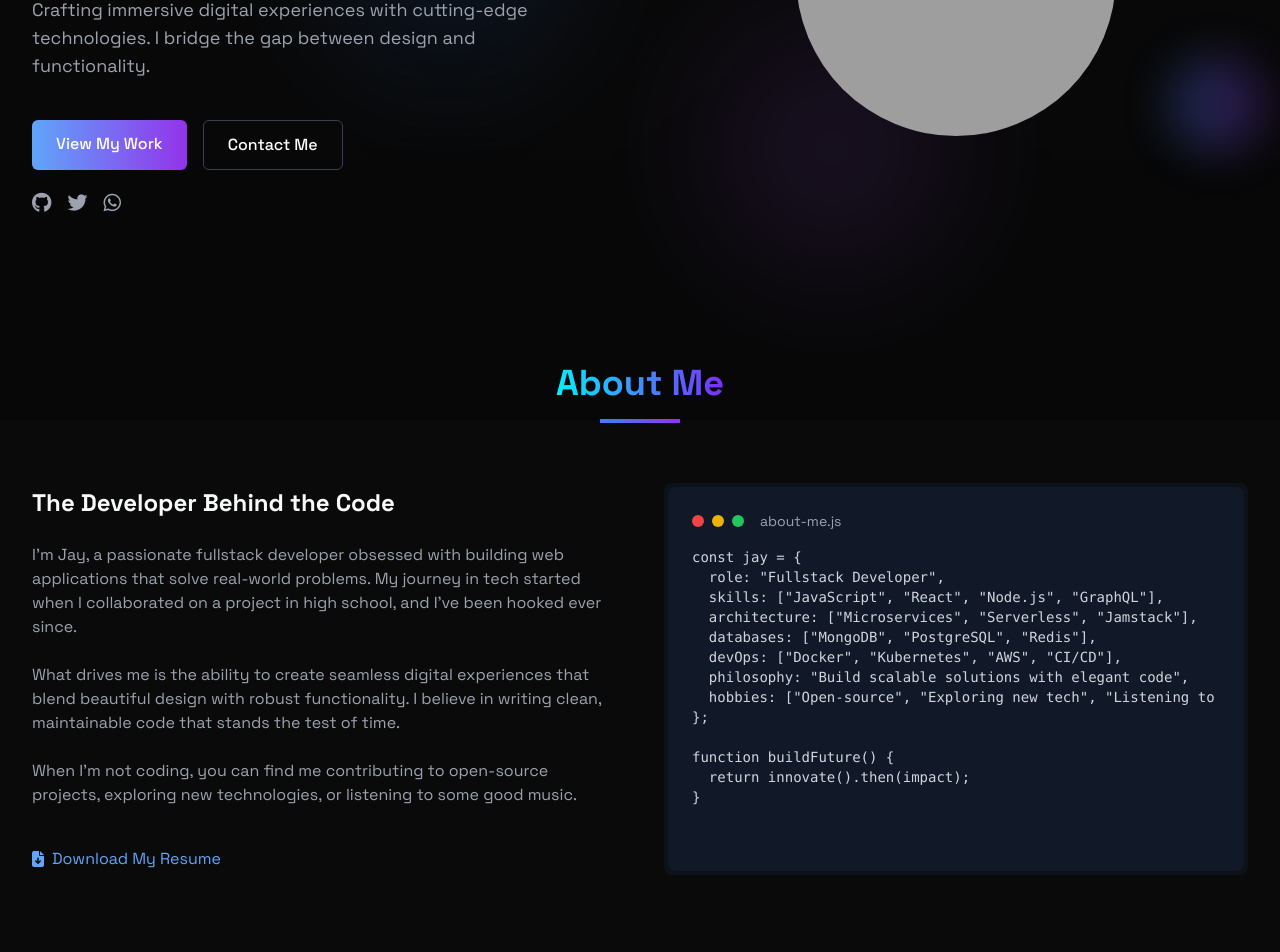
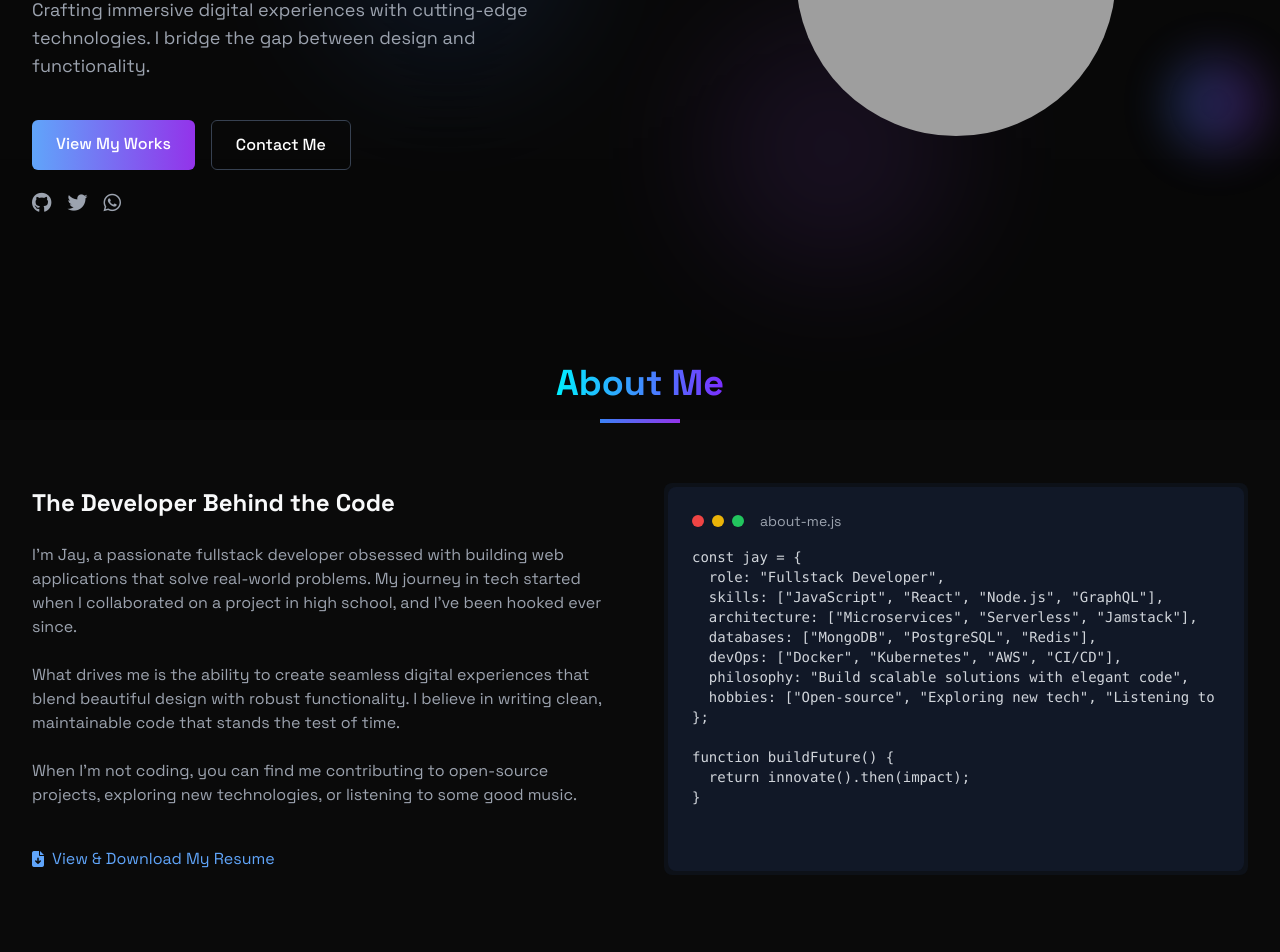
Before and after one commit to jaywon111/Portfolio, a plain HTML site: page index.html in a window 1280 px wide. Shown: the part 380-1332 px from the top of the page. Drawn offline with nearby package versions, Linux system fonts and the light colour scheme; grey boxes are pictures that could not be loaded.

Commit message:
we cooking

```diff
--- a/index.html
+++ b/index.html
@@ -69,7 +69,7 @@
                 </p>
                 <div class="flex space-x-4 pt-4 hero-buttons">
                     <a href="#projects" class="px-6 py-3 bg-gradient-to-r from-blue-400 to-purple-600 rounded-md font-medium text-white hover:opacity-90 transition-all glow">
-                        View My Work
+                        View My Works
                     </a>
                     <a href="#contact" class="px-6 py-3 border border-gray-700 rounded-md font-medium text-white hover:bg-gray-800/100 transition-all gradient-border">
                         Contact Me
@@ -123,9 +123,9 @@
                     or listening to some good music.
                 </p>
                 <div class="pt-4">
-                    <a href="https://1drv.ms/w/c/e18a176a60a21928/EVrTdFCH7iZIiISWdu9me8MBwSyRbPNNRrnrAl2q-Vu64w" class="inline-flex items-center text-blue-400 hover:text-blue-300 transition-all font-500">
+                    <a href="assets/Jay's Resume.pdf" class="inline-flex items-center text-blue-400 hover:text-blue-300 transition-all font-500">
                         <i class="fas fa-file-download mr-2"></i>
-                       Download My Resume
+                       View & Download My Resume
                     </a>
                 </div>
             </div>
@@ -319,7 +319,10 @@ function buildFuture() {
 </section>
 
 
-    <section id="projects" class="py-20 px-4 sm:px-6 lg:px-8 max-w-7xl mx-auto">
+
+
+
+<section id="projects" class="py-20 px-4 sm:px-6 lg:px-8 max-w-7xl mx-auto">
         <div class="text-center mb-16">
             <h2 class="text-3xl md:text-4xl font-bold mb-4">
                 <span class="gradient-text">Featured Projects</span>
```
